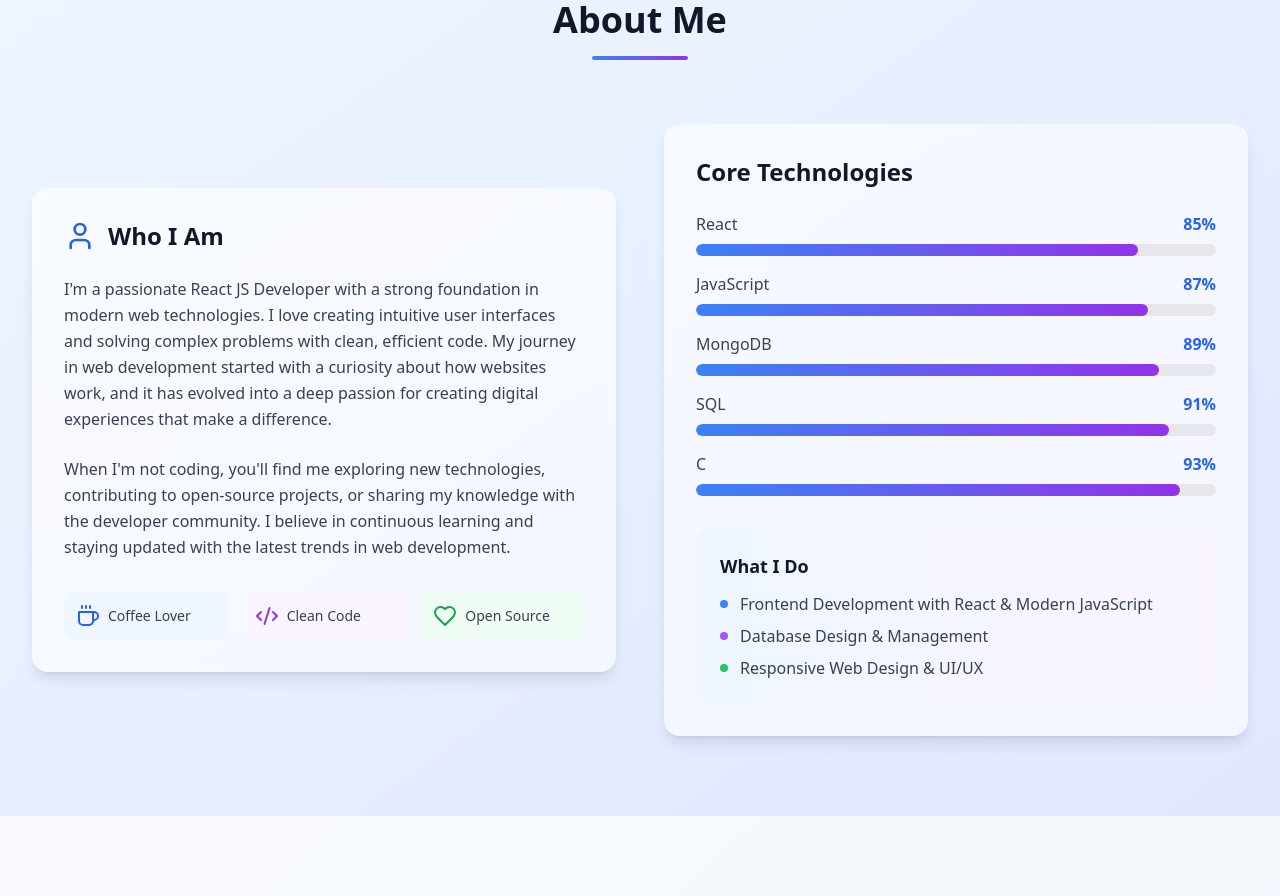
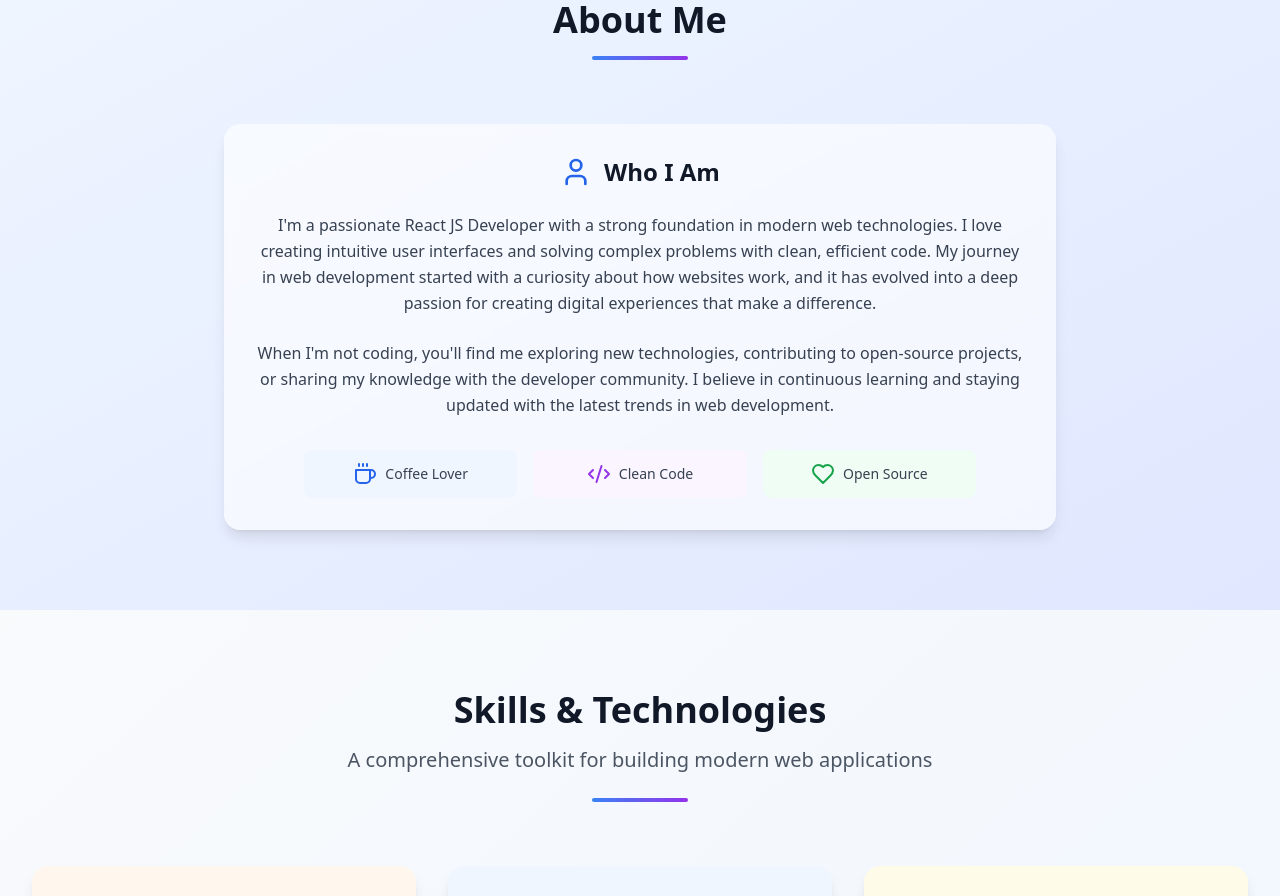
Before and after one commit to durgayarabati/personal-portfolio, a React (Vite) app: page / in a window 1280 px wide. Shown: the part 880-1776 px from the top of the page. Built offline with nearby package versions, Linux system fonts and the light colour scheme; no server answers; the database is empty.

Commit message:
update the about section

```diff
--- a/src/components/About.jsx
+++ b/src/components/About.jsx
@@ -2,25 +2,22 @@ import React from 'react';
 import { User, Heart, Coffee, Code2 } from 'lucide-react';
 
 const About = () => {
-  const skills = ['React', 'JavaScript', 'MongoDB', 'SQL', 'C'];
-
   return (
     <section
       id="about"
       className="py-20 bg-gradient-to-br from-blue-50 to-indigo-100"
       style={{ backgroundColor: '#e0eaff' }}
     >
-      <div className="max-w-7xl mx-auto px-4 sm:px-6 lg:px-8">
+      <div className="max-w-4xl mx-auto px-4 sm:px-6 lg:px-8">
+        {/* Section Heading */}
         <div className="text-center mb-16">
           <h2 className="text-4xl font-bold text-gray-900 mb-4">About Me</h2>
           <div className="w-24 h-1 bg-gradient-to-r from-blue-500 to-purple-600 mx-auto rounded-full"></div>
         </div>
 
-        <div className="grid grid-cols-1 lg:grid-cols-2 gap-12 items-center">
-          {/* Content */}
-          <div>
-            <div className="bg-white/60 backdrop-blur-sm rounded-2xl p-8 shadow-lg">
-              <div className="flex items-center mb-6">
+        {/* About Content */}
+        <div className="bg-white/60 backdrop-blur-sm rounded-2xl p-8 shadow-lg text-center">
+          <div className="flex items-center justify-center mb-6">
             <User className="h-8 w-8 text-blue-600 mr-3" />
             <h3 className="text-2xl font-semibold text-gray-900">Who I Am</h3>
           </div>
@@ -39,64 +36,18 @@ const About = () => {
           </p>
 
           {/* Fun Facts */}
-              <div className="grid grid-cols-1 sm:grid-cols-3 gap-4">
-                <div className="flex items-center p-3 bg-blue-50 rounded-lg">
+          <div className="grid grid-cols-1 sm:grid-cols-3 gap-4 max-w-2xl mx-auto">
+            <div className="flex items-center justify-center p-3 bg-blue-50 rounded-lg">
               <Coffee className="h-6 w-6 text-blue-600 mr-2" />
               <span className="text-sm font-medium text-gray-700">Coffee Lover</span>
             </div>
-                <div className="flex items-center p-3 bg-purple-50 rounded-lg">
+            <div className="flex items-center justify-center p-3 bg-purple-50 rounded-lg">
               <Code2 className="h-6 w-6 text-purple-600 mr-2" />
               <span className="text-sm font-medium text-gray-700">Clean Code</span>
             </div>
-                <div className="flex items-center p-3 bg-green-50 rounded-lg">
+            <div className="flex items-center justify-center p-3 bg-green-50 rounded-lg">
               <Heart className="h-6 w-6 text-green-600 mr-2" />
               <span className="text-sm font-medium text-gray-700">Open Source</span>
-                </div>
-              </div>
-            </div>
-          </div>
-
-          {/* Skills */}
-          <div>
-            <div className="bg-white/60 backdrop-blur-sm rounded-2xl p-8 shadow-lg">
-              <h3 className="text-2xl font-semibold text-gray-900 mb-6">Core Technologies</h3>
-
-              <div className="space-y-4">
-                {skills.map((skill, index) => (
-                  <div key={skill} className="group">
-                    <div className="flex justify-between items-center mb-2">
-                      <span className="text-gray-700 font-medium">{skill}</span>
-                      <span className="text-blue-600 font-semibold">
-                        {85 + index * 2}%
-                      </span>
-                    </div>
-                    <div className="w-full bg-gray-200 rounded-full h-3 overflow-hidden">
-                      <div
-                        className="h-full bg-gradient-to-r from-blue-500 to-purple-600 rounded-full transition-all duration-1000 group-hover:from-purple-500 group-hover:to-blue-600"
-                        style={{ width: `${85 + index * 2}%` }}
-                      ></div>
-                    </div>
-                  </div>
-                ))}
-              </div>
-
-              <div className="mt-8 p-6 bg-gradient-to-r from-blue-50 to-purple-50 rounded-xl">
-                <h4 className="text-lg font-semibold text-gray-900 mb-3">What I Do</h4>
-                <ul className="text-gray-700 space-y-2">
-                  <li className="flex items-center">
-                    <div className="w-2 h-2 bg-blue-500 rounded-full mr-3"></div>
-                    Frontend Development with React & Modern JavaScript
-                  </li>
-                  <li className="flex items-center">
-                    <div className="w-2 h-2 bg-purple-500 rounded-full mr-3"></div>
-                    Database Design & Management
-                  </li>
-                  <li className="flex items-center">
-                    <div className="w-2 h-2 bg-green-500 rounded-full mr-3"></div>
-                    Responsive Web Design & UI/UX
-                  </li>
-                </ul>
-              </div>
             </div>
           </div>
         </div>
```
Lines whose indentation alone changed are shown as unchanged.
